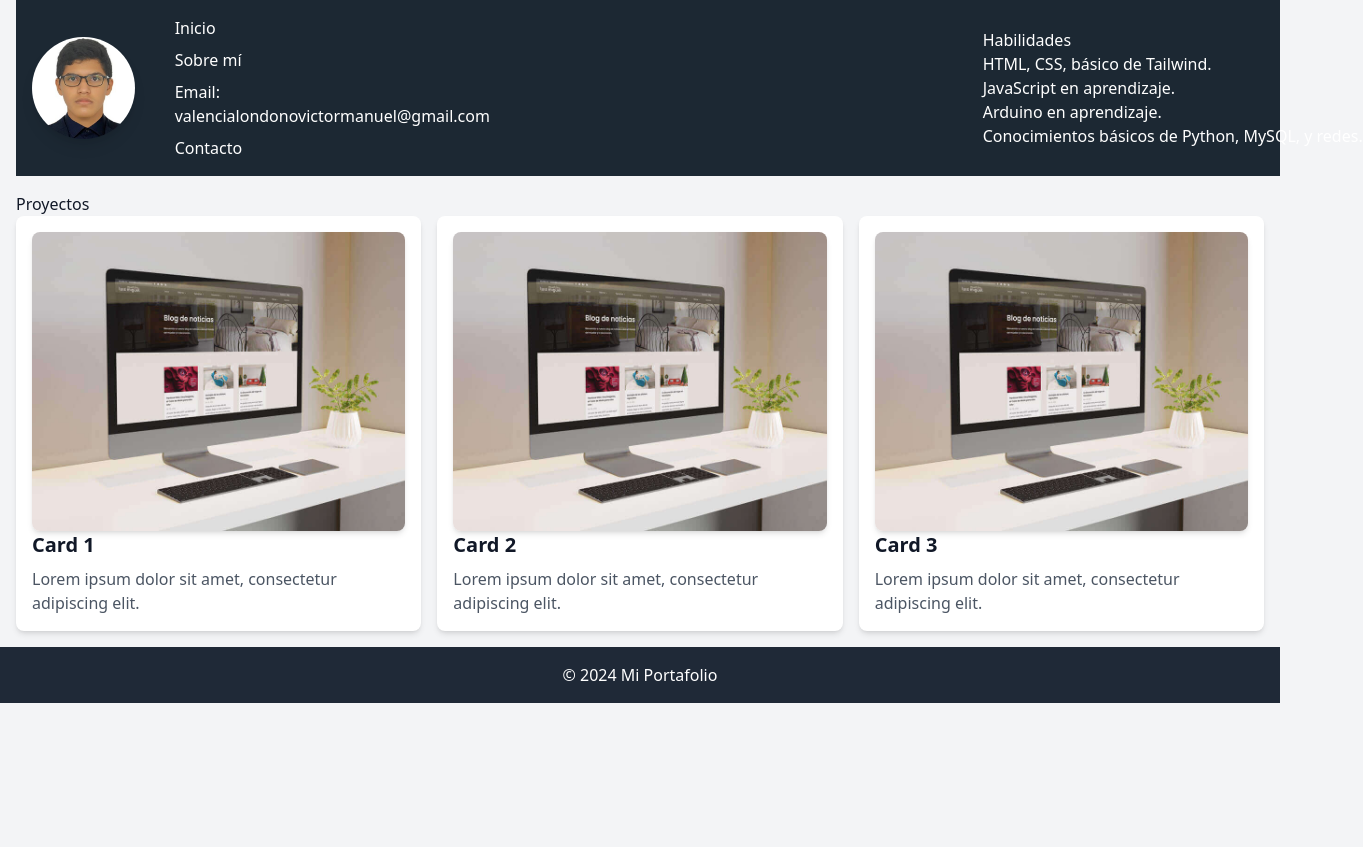
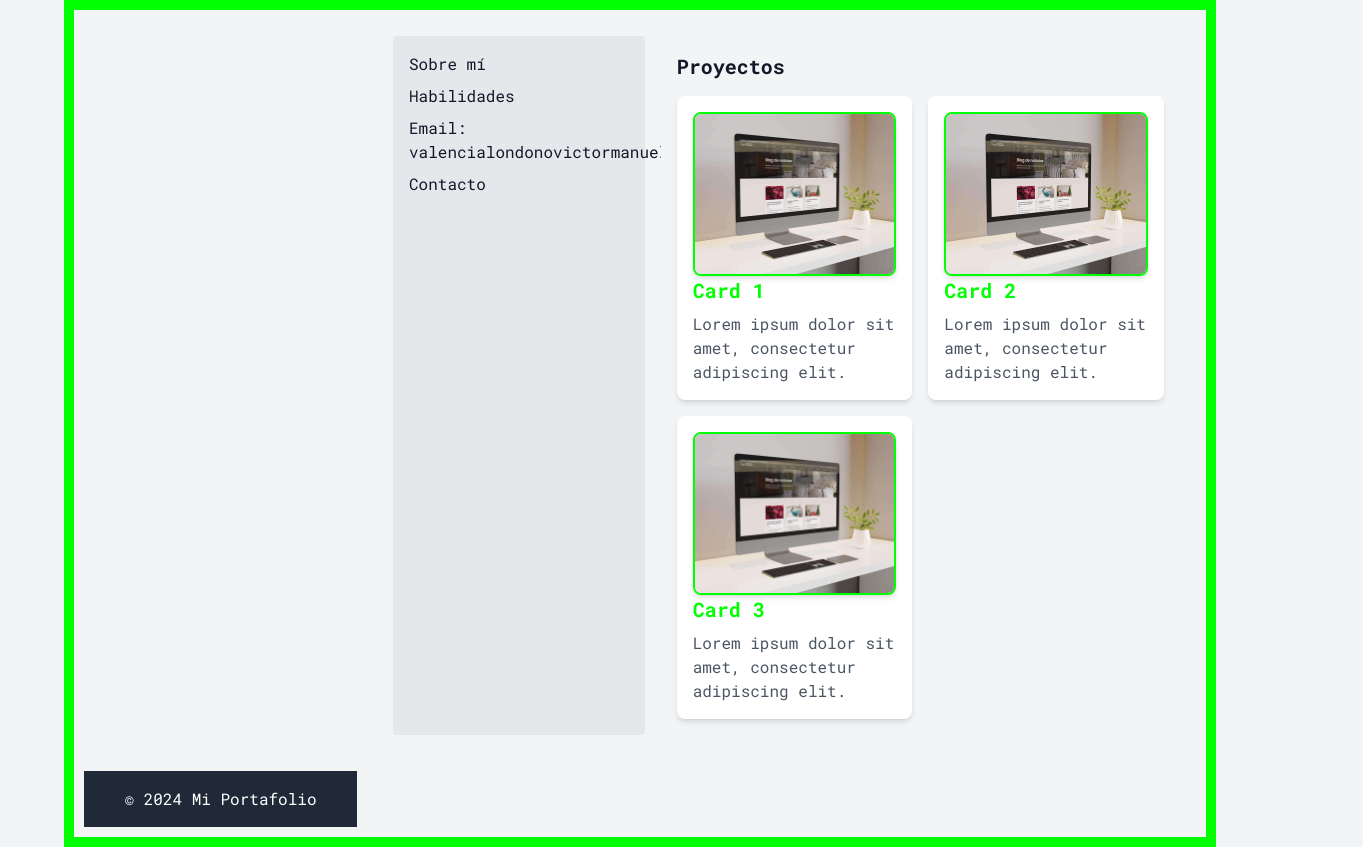
Before and after one commit to v1ct0r136/Portafolio, a plain HTML site: page index.html in a window 1280 px wide. Shown: the whole page, 1363 px wide, since content can reach past the window. Before the commit the page ends 800 px from the top, so only its background shows below. Drawn offline with nearby package versions, Linux system fonts and the light colour scheme.

Commit message:
Se realizaron cambios en el diseño de la pagina.
Se optó por un diseño a computadora retro por lo que se hicieron cambios en todas la estructura de la pagina

```diff
--- a/css/styles.css
+++ b/css/styles.css
@@ -1,19 +1,41 @@
-.information_header {
-    margin-left: 40px;
+/* Body con estilo de pantalla retro */
+.body_box {
+    background-color: black;
+    color: #00FF00; /* Letra verde para estilo retro */
+    font-family: "Roboto Mono", monospace;
+    display: grid;
+    grid-template-columns: 1fr 3fr;
+    gap: 20px;
+    border: 10px solid #00FF00; /* Borde verde para el marco de la pantalla */
+    padding: 10px;
+    margin: 0 auto;
+    max-width: 90%; /* Para que se vea como una pantalla */
 }
 
-.body_box {
-    background-color: #CDEDFD;
-}
-.header_box {
-    background-color: #1C2833;
+/* Estilo del footer */
+footer {
+    background-color: #333;
+    color: #00FF00; /* Texto verde retro */
 }
 
-.information_header_link:hover {
-    color: #B6DCFE;
+/* Links de la información */
+.information_link:hover {
+    color: #00FF00; /* Verde para el hover */
 }
 
-.habilidades {
-    position: relative;
-    left: 500px;
+/* Contenido de los cards */
+.bg-white {
+    background-color: #333; /* Fondo gris oscuro */
+    color: #00FF00; /* Texto verde */
 }
+
+/* Bordes y sombras de las cards */
+.bg-white:hover {
+    border: 2px solid #00FF00; /* Borde verde cuando se pasa el ratón */
+    box-shadow: 0 0 15px #00FF00; /* Sombra verde */
+}
+
+/* Ajustes adicionales de las cards */
+.images img {
+    border: 2px solid #00FF00; /* Bordes de las imágenes */
+}
--- a/index.html
+++ b/index.html
@@ -6,22 +6,16 @@
     <link href="css/styles.css" rel="stylesheet">
     <title>Mi Proyecto Web</title>
     <script src="https://cdn.tailwindcss.com"></script>
+    <link rel="preconnect" href="https://fonts.googleapis.com">
+    <link rel="preconnect" href="https://fonts.gstatic.com" crossorigin>
+    <link href="https://fonts.googleapis.com/css2?family=Roboto+Mono:ital,wght@0,100..700;1,100..700&display=swap" rel="stylesheet">
 </head>
 <body class="body_box bg-gray-100 text-gray-900">
     <header class="header_box flex items-center text-white p-4 ml-4">
 
-        <img src="images/Foto victor.jfif" class= "profile_image rounded-full h-auto rounded- shadow-lg w-1/12">
+        <!--<img src="images/Foto victor.jfif" class= "profile_image rounded-full h-auto rounded- shadow-lg w-1/12"> -->
 
-        <nav class="information_header w-1/4">
-            <ul class="flex flex-col space-y-2">
-              <li><a href="#" class="information_header_link">Inicio</a></li>
-              <li><a href="#" class="information_header_link">Sobre mí</a></li>
-              <li>Email: valencialondonovictormanuel@gmail.com</li>
-              <li>Contacto</li>
-            </ul>
-          </nav>
-
-        <nav class="habilidades">
+        <!--<nav class="habilidades">
           <ul>
             <h1>Habilidades</h1>
             <li>HTML, CSS, básico de Tailwind.</li>
@@ -29,34 +23,53 @@
             <li>Arduino en aprendizaje.</li>
             <li>Conocimientos básicos de Python, MySQL, y redes.</li>
           </ul>
+        </nav> -->
+
+    </header>
+
+    <main class="grid grid-cols-3 gap-4 p-4">
+
+      <nav class="information w-full bg-gray-200 p-4 rounded">
+
+        <ul class="flex flex-col space-y-2">
+          <li><a href="#" class="information_link hover:text-green-600">Sobre mí</a></li>
+          <li><a href="#" class="information_link hover:text-green-600">Habilidades</a></li>
+
+          <li>Email: valencialondonovictormanuel@gmail.com</li>
+          <li>Contacto</li>
+
+        </ul>
+
       </nav>
 
-    </header>
-    <main class="p-4">
 
-        <div class="Proyectos" id="Proyectos">
-            <h1>Proyectos</h1>
-            <div class="grid grid-cols-1 md:grid-cols-2 lg:grid-cols-3 gap-4">
+      <nav class="Proyectos col-span-2 bg-gray-100 p-4 rounded">
+
+        <h1 class="text-xl font-bold mb-4">Proyectos</h1>
+        <div class="images grid grid-cols-2 gap-4">
           <div class="bg-white rounded-lg shadow-md p-4 hover:shadow-lg transition duration-300">
-                  <img src="images/Card 2.jpg" href="#" class="w-full h-auto rounded-lg shadow-md" height=1000px width=700px alt="Primer Sitio Web">
+            <img src="images/Card 2.jpg" class="w-full h-auto rounded-lg shadow-md" alt="Primer Sitio Web">
             <h2 class="text-xl font-bold mb-2">Card 1</h2>
             <p class="text-gray-600">Lorem ipsum dolor sit amet, consectetur adipiscing elit.</p>
           </div>
           <div class="bg-white rounded-lg shadow-md p-4 hover:shadow-lg transition duration-300">
-                  <img src="images/Card 2.jpg" href="#" class="w-full h-auto rounded-lg shadow-md" height=1000px width=500px alt="Segundo Sitio Web">
+            <img src="images/Card 2.jpg" class="w-full h-auto rounded-lg shadow-md" alt="Segundo Sitio Web">
             <h2 class="text-xl font-bold mb-2">Card 2</h2>
             <p class="text-gray-600">Lorem ipsum dolor sit amet, consectetur adipiscing elit.</p>
           </div>
           <div class="bg-white rounded-lg shadow-md p-4 hover:shadow-lg transition duration-300">
-                  <img src="images/Card 2.jpg" href="#" class="w-full h-auto rounded-lg shadow-md" height=1000px width=500px alt="Tercer Sitio Web">
+            <img src="images/Card 2.jpg" class="w-full h-auto rounded-lg shadow-md" alt="Tercer Sitio Web">
             <h2 class="text-xl font-bold mb-2">Card 3</h2>
             <p class="text-gray-600">Lorem ipsum dolor sit amet, consectetur adipiscing elit.</p>
           </div>
+
         </div>
-        </div>
+
+      </nav>
 
 
     </main>
+
     <footer class="bg-gray-800 text-white p-4 text-center">
         &copy; 2024 Mi Portafolio
     </footer>
```
Also changed, not shown: about-me/about_me.html (added), images/Background-principal.jpg (added). Lines whose indentation alone changed are shown as unchanged.
